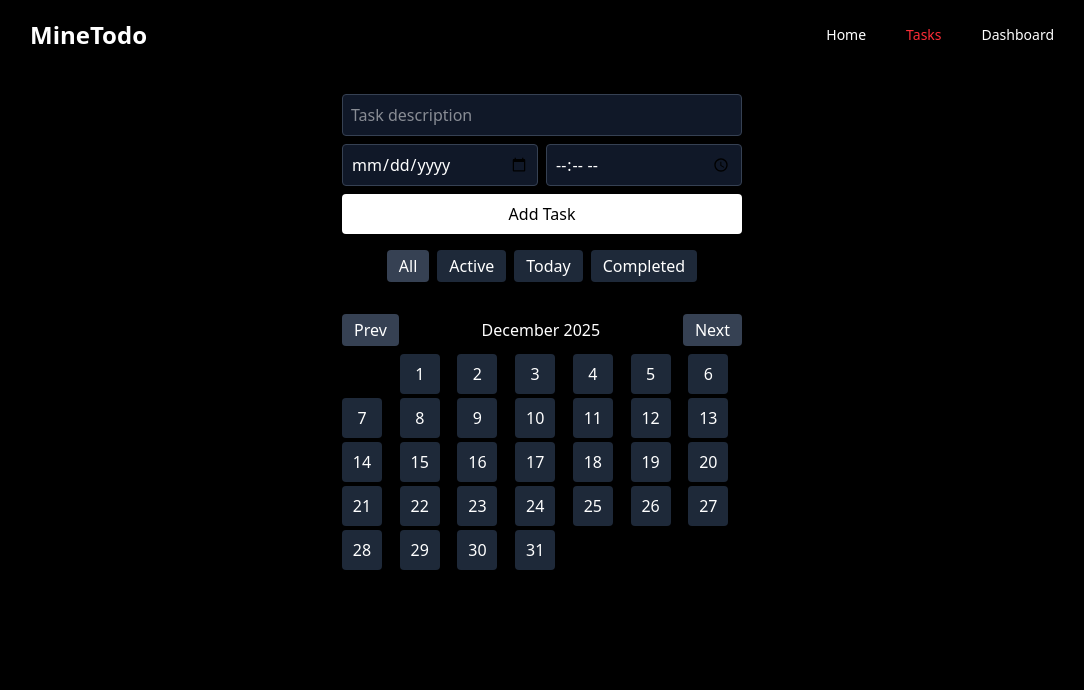
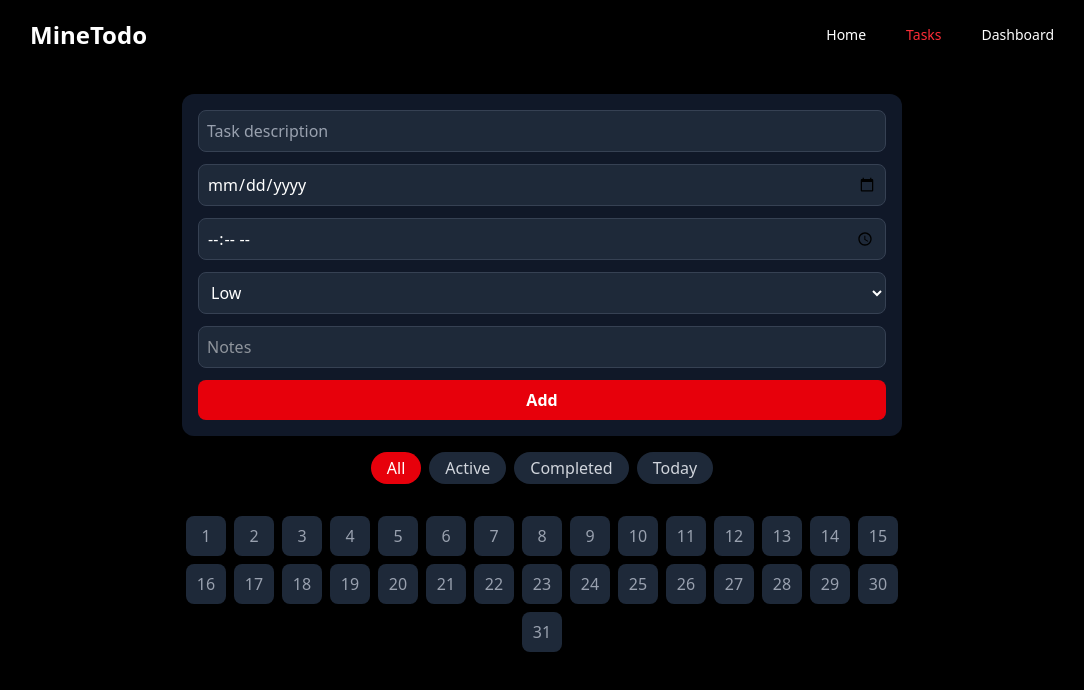
Before and after one commit to homecoming7777/MytodoList, a React (Vite) app: page /Tasks in a window 1280 px wide. Shown: the top 690 px of the page, without its empty margins (98-1182 px from the left). Built offline with nearby package versions, Linux system fonts and the light colour scheme; a web font is replaced by a local one.

Commit message:
change colors and fix grids layout

```diff
--- a/src/components/TodoItem.jsx
+++ b/src/components/TodoItem.jsx
@@ -1,3 +1,5 @@
+import { useState, useRef, useEffect } from "react";
+
 export default function TodoItem({
   todo,
   toggleCompleted,
@@ -10,86 +12,138 @@ export default function TodoItem({
   setEditDate,
   editTime,
   setEditTime,
+  editPriority,
+  setEditPriority,
+  editTags,
+  setEditTags,
+  editNotes,
+  setEditNotes,
   saveEdit,
 }) {
-  const today = new Date().toISOString().slice(0, 10);
-  const isToday = todo.date === today;
+  const [expanded, setExpanded] = useState(false);
+  const [isOverflowing, setIsOverflowing] = useState(false);
+  const textRef = useRef(null);
+
+  const priorityColors = {
+    High: "bg-red-500",
+    Medium: "bg-yellow-500",
+    Low: "bg-green-500",
+  };
+
+  useEffect(() => {
+    if (textRef.current) {
+      setIsOverflowing(
+        textRef.current.scrollHeight > textRef.current.clientHeight
+      );
+    }
+  }, [todo.text, expanded]);
 
   return (
-    <li className="bg-gray-900 border border-gray-800 p-3 rounded-lg flex flex-col gap-2">
+    <li className="bg-gray-900 overflow-x-auto p-4 rounded-xl flex flex-col md:flex-row justify-between items-start md:items-center gap-3">
       {editingId === todo.id ? (
-        /* EDIT MODE */
-        <div className="flex flex-col md:flex-row gap-2 w-full">
+        <div className="flex flex-col md:grid gap-2 w-full items-start md:items-center">
           <input
             value={editText}
             onChange={(e) => setEditText(e.target.value)}
-            className="bg-gray-800 border border-gray-700 p-2 rounded flex-1 text-white"
-            placeholder="Task title"
+            className="bg-gray-800 w-full border border-gray-700 p-2 rounded flex-1 min-w-0"
+            placeholder="Task name"
           />
-
           <input
             type="date"
             value={editDate}
             onChange={(e) => setEditDate(e.target.value)}
-            className="bg-gray-800 border border-gray-700 p-2 rounded text-white"
+            className="bg-gray-800 w-full border border-gray-700 p-2 rounded"
           />
-
           <input
             type="time"
             value={editTime}
             onChange={(e) => setEditTime(e.target.value)}
-            className="bg-gray-800 border border-gray-700 p-2 rounded text-white"
+            className="bg-gray-800 w-full border border-gray-700 p-2 rounded"
           />
-
+          <select
+            value={editPriority}
+            onChange={(e) => setEditPriority(e.target.value)}
+            className="bg-gray-800 w-full border border-gray-700 p-2 rounded"
+          >
+            <option value="Low">Low</option>
+            <option value="Medium">Medium</option>
+            <option value="High">High</option>
+          </select>
+          <input
+            value={editTags}
+            onChange={(e) => setEditTags(e.target.value)}
+            placeholder="Tags"
+            className="bg-gray-800 w-full border border-gray-700 p-2 rounded min-w-0"
+          />
+          <input
+            value={editNotes}
+            onChange={(e) => setEditNotes(e.target.value)}
+            placeholder="Notes"
+            className="bg-gray-800 w-full border border-gray-700 p-2 rounded min-w-0"
+          />
           <button
             onClick={() => saveEdit(todo.id)}
-            className="bg-indigo-600 hover:bg-indigo-500 px-4 rounded text-white active:scale-95 transition"
+            className="bg-white text-black px-4 py-2 rounded"
           >
             Save
           </button>
         </div>
       ) : (
-        /* VIEW MODE */
-        <div className="flex flex-col md:flex-row justify-between items-start md:items-center gap-2">
-          <div className="flex items-center gap-3">
+        <div className="flex flex-col md:flex-row justify-between items-start md:items-center w-full gap-3">
+
+          <div className="flex items-start gap-3 flex-1 min-w-0">
             <input
               type="checkbox"
               checked={todo.completed}
               onChange={() => toggleCompleted(todo.id)}
-              className="w-5 h-5 accent-indigo-600"
+              className="w-5 h-5 mt-1"
             />
 
-            <span
-              className={`text-sm md:text-base ${
-                todo.completed
-                  ? "line-through text-gray-500"
-                  : "text-white"
-              }`}
-            >
-              {todo.text}
-            </span>
+            <div className="flex mr-5 flex-col min-w-0">
+              <span
+                ref={textRef}
+                className={`
+                  ${todo.completed ? "line-through text-gray-500" : ""}
+                  ${expanded ? "" : "line-clamp-2"}
+                  break-words whitespace-normal
+                `}
+              >
+                {todo.text}
+              </span>
 
-            {isToday && (
-              <span className="text-xs px-2 py-0.5 rounded bg-indigo-600 text-white">
-                Today
+              {isOverflowing && (
+                <button
+                  onClick={() => setExpanded(!expanded)}
+                  className="text-xs text-purple-400 mt-1 self-start"
+                >
+                  {expanded ? "Show less" : "Show more"}
+                </button>
+              )}
+            </div>
+          </div>
+
+          <div className="mt-3 flex gap-2 items-center flex-wrap text-sm">
+            {todo.date && <span className="text-gray-400">{todo.date}</span>}
+            {todo.time && <span className="text-gray-400">{todo.time}</span>}
+            {todo.priority && (
+              <span
+                className={`text-white px-2 py-0.5 rounded ${priorityColors[todo.priority]}`}
+              >
+                {todo.priority}
               </span>
             )}
-          </div>
-
-          <div className="flex gap-3 items-center text-sm text-gray-400 flex-wrap">
-            {todo.date && <span>{todo.date}</span>}
-            {todo.time && <span>{todo.time}</span>}
-
-            <button
-              onClick={() => startEdit(todo)}
-              className="hover:text-white transition"
-            >
-              Edit
-            </button>
-
+            {todo.tags && (
+              <span className="text-gray-400 break-words">{todo.tags}</span>
+            )}
+            {todo.notes && (
+              <span className="text-gray-400 italic break-words">
+                {todo.notes}
+              </span>
+            )}
+            <button className="flex" onClick={() => startEdit(todo)}>Edit</button>
             <button
               onClick={() => deleteTodo(todo.id)}
-              className="text-red-400 hover:text-red-300 transition"
+              className="text-red-400"
             >
               Delete
             </button>
--- a/src/pages/Tasks.jsx
+++ b/src/pages/Tasks.jsx
@@ -3,9 +3,6 @@ import Navbar from "../components/Navbar";
 import TodoItem from "../components/TodoItem";
 
 export default function Tasks() {
-  const today = new Date();
-  const todayStr = today.toISOString().slice(0, 10);
-
   const [todos, setTodos] = useState(() => {
     const saved = localStorage.getItem("todos");
     return saved ? JSON.parse(saved) : [];
@@ -14,52 +11,25 @@ export default function Tasks() {
   const [input, setInput] = useState("");
   const [date, setDate] = useState("");
   const [time, setTime] = useState("");
-
-  const [filter, setFilter] = useState("all");
-  const [selectedDate, setSelectedDate] = useState(null);
+  const [priority, setPriority] = useState("Low");
+  const [tags, setTags] = useState("");
+  const [notes, setNotes] = useState("");
 
   const [editingId, setEditingId] = useState(null);
   const [editText, setEditText] = useState("");
   const [editDate, setEditDate] = useState("");
   const [editTime, setEditTime] = useState("");
+  const [editPriority, setEditPriority] = useState("Low");
+  const [editTags, setEditTags] = useState("");
+  const [editNotes, setEditNotes] = useState("");
 
-  // For month navigation
-  const [calendarMonth, setCalendarMonth] = useState(today.getMonth());
-  const [calendarYear, setCalendarYear] = useState(today.getFullYear());
+  const [filter, setFilter] = useState("all");
+  const [selectedDate, setSelectedDate] = useState(null);
 
-  // Browser notifications
-  useEffect(() => {
-    if (Notification.permission !== "granted") {
-      Notification.requestPermission();
-    }
-  }, []);
+  const todayStr = new Date().toISOString().slice(0, 10);
 
-  // Save todos in localStorage
   useEffect(() => {
     localStorage.setItem("todos", JSON.stringify(todos));
-  }, [todos]);
-
-  // Notifications
-  useEffect(() => {
-    const interval = setInterval(() => {
-      const now = new Date();
-      todos.forEach((todo) => {
-        if (!todo.completed && !todo.notified && todo.date && todo.time) {
-          const todoDateTime = new Date(`${todo.date}T${todo.time}`);
-          if (now >= todoDateTime && now - todoDateTime < 60000) {
-            if (Notification.permission === "granted") {
-              new Notification("Todo Reminder", { body: todo.text });
-            }
-            setTodos((prev) =>
-              prev.map((t) =>
-                t.id === todo.id ? { ...t, notified: true } : t
-              )
-            );
-          }
-        }
-      });
-    }, 60000);
-    return () => clearInterval(interval);
   }, [todos]);
 
   const addTodo = () => {
@@ -71,28 +41,30 @@ export default function Tasks() {
         text: input,
         completed: false,
         date: date || todayStr,
-        time: time || "",
-        notified: false,
+        time,
+        priority,
+        tags,
+        notes,
       },
     ]);
     setInput("");
     setDate("");
     setTime("");
+    setPriority("Low");
+    setTags("");
+    setNotes("");
   };
 
   const deleteTodo = (id) => setTodos(todos.filter((t) => t.id !== id));
-  const toggleCompleted = (id) =>
-    setTodos(
-      todos.map((t) =>
-        t.id === id ? { ...t, completed: !t.completed } : t
-      )
-    );
 
   const startEdit = (todo) => {
     setEditingId(todo.id);
     setEditText(todo.text);
     setEditDate(todo.date);
     setEditTime(todo.time || "");
+    setEditPriority(todo.priority || "Low");
+    setEditTags(todo.tags || "");
+    setEditNotes(todo.notes || "");
   };
 
   const saveEdit = (id) => {
@@ -103,8 +75,10 @@ export default function Tasks() {
               ...t,
               text: editText,
               date: editDate || todayStr,
-              time: editTime || "",
-              notified: false,
+              time: editTime,
+              priority: editPriority,
+              tags: editTags,
+              notes: editNotes,
             }
           : t
       )
@@ -112,88 +86,84 @@ export default function Tasks() {
     setEditingId(null);
   };
 
+  const toggleCompleted = (id) => {
+    setTodos(
+      todos.map((t) =>
+        t.id === id ? { ...t, completed: !t.completed } : t
+      )
+    );
+  };
+
   const filteredTodos = todos.filter((t) => {
     if (selectedDate) return t.date === selectedDate;
-    switch (filter) {
-      case "active":
-        return !t.completed;
-      case "completed":
-        return t.completed;
-      case "today":
-        return t.date === todayStr;
-      default:
-        return true;
-    }
+    if (filter === "all") return true;
+    if (filter === "active") return !t.completed;
+    if (filter === "completed") return t.completed;
+    if (filter === "today") return t.date === todayStr;
   });
 
-  // Calendar helpers
-  const daysInMonth = new Date(calendarYear, calendarMonth + 1, 0).getDate();
-  const monthStart = new Date(calendarYear, calendarMonth, 1).getDay(); // 0-6, Sun-Sat
-
-  const goPrevMonth = () => {
-    if (calendarMonth === 0) {
-      setCalendarMonth(11);
-      setCalendarYear(calendarYear - 1);
-    } else {
-      setCalendarMonth(calendarMonth - 1);
-    }
-  };
-
-  const goNextMonth = () => {
-    if (calendarMonth === 11) {
-      setCalendarMonth(0);
-      setCalendarYear(calendarYear + 1);
-    } else {
-      setCalendarMonth(calendarMonth + 1);
-    }
-  };
+  const daysInMonth = new Date(
+    new Date().getFullYear(),
+    new Date().getMonth() + 1,
+    0
+  ).getDate();
 
   return (
     <>
       <Navbar />
-
-      <div className="min-h-screen bg-black text-white p-6 max-w-md mx-auto">
-        {/* Add task */}
-        <div className="flex flex-col gap-2">
+      <div className="min-h-screen bg-black text-white p-6 max-w-3xl mx-auto">
+        <div className="bg-gray-900 p-4 rounded-xl shadow-md flex flex-col md:grid md:grid-cols-3 lg:grid lg:grid-cols-1 gap-3 items-center">
           <input
+            type="text"
             value={input}
             onChange={(e) => setInput(e.target.value)}
             placeholder="Task description"
-            className="bg-gray-900 border border-gray-700 p-2 rounded"
+            className="w-full flex-1 bg-gray-800 border border-gray-700 p-2 rounded-lg placeholder-gray-400 focus:outline-none focus:ring-2 focus:ring-red-600"
           />
-          <div className="flex gap-2">
           <input
             type="date"
             value={date}
             onChange={(e) => setDate(e.target.value)}
-              className="bg-gray-900 border border-gray-700 p-2 rounded flex-1"
+            className="w-full bg-gray-800 border border-gray-700 p-2 rounded-lg focus:outline-none focus:ring-2 focus:ring-red-600"
           />
           <input
             type="time"
             value={time}
             onChange={(e) => setTime(e.target.value)}
-              className="bg-gray-900 border border-gray-700 p-2 rounded flex-1"
+            className="bg-gray-800 w-full border border-gray-700 p-2 rounded-lg focus:outline-none focus:ring-2 focus:ring-red-600"
           />
-          </div>
+          <select
+            value={priority}
+            onChange={(e) => setPriority(e.target.value)}
+            className="bg-gray-800 w-full border border-gray-700 p-2 rounded-lg focus:outline-none focus:ring-2 focus:ring-red-600"
+          >
+            <option value="Low">Low</option>
+            <option value="Medium">Medium</option>
+            <option value="High">High</option>
+          </select>
+          <input
+            value={notes}
+            onChange={(e) => setNotes(e.target.value)}
+            placeholder="Notes"
+            className="bg-gray-800 w-full border border-gray-700 p-2 rounded-lg focus:outline-none focus:ring-2 focus:ring-red-600"
+          />
           <button
             onClick={addTodo}
-            className="bg-white text-black py-2 rounded"
+            className="bg-red-600 w-full hover:bg-red-700 active:bg-red-800 transition px-4 py-2 rounded-lg font-semibold"
           >
-            Add Task
+            Add
           </button>
         </div>
 
-        {/* Filters */}
         <div className="flex justify-center gap-2 mt-4 flex-wrap">
-          {["all", "active", "today", "completed"].map((f) => (
+          {["all", "active", "completed", "today"].map((f) => (
             <button
               key={f}
-              onClick={() => {
-                setFilter(f);
-                setSelectedDate(null);
-              }}
-              className={`px-3 py-1 rounded ${
-                filter === f ? "bg-gray-700" : "bg-gray-800"
+              onClick={() => setFilter(f)}
+              className={`px-4 py-1 rounded-full font-medium transition ${
+                filter === f
+                  ? "bg-red-600 text-white"
+                  : "bg-gray-800 text-gray-300 hover:bg-gray-700"
               }`}
             >
               {f.charAt(0).toUpperCase() + f.slice(1)}
@@ -201,12 +171,11 @@ export default function Tasks() {
           ))}
         </div>
 
-        {/* Todo list */}
-        <ul className="mt-6 space-y-3">
-          {filteredTodos.map((todo) => (
+        <ul className="mt-6 space-y-4">
+          {filteredTodos.map((t) => (
             <TodoItem
-              key={todo.id}
-              todo={todo}
+              key={t.id}
+              todo={t}
               toggleCompleted={toggleCompleted}
               startEdit={startEdit}
               deleteTodo={deleteTodo}
@@ -217,51 +186,33 @@ export default function Tasks() {
               setEditDate={setEditDate}
               editTime={editTime}
               setEditTime={setEditTime}
+              editPriority={editPriority}
+              setEditPriority={setEditPriority}
+              editTags={editTags}
+              setEditTags={setEditTags}
+              editNotes={editNotes}
+              setEditNotes={setEditNotes}
               saveEdit={saveEdit}
             />
           ))}
         </ul>
 
-        {/* Mini calendar */}
-        <div className="mt-8">
-          <div className="flex justify-between items-center mb-2">
-            <button onClick={goPrevMonth} className="px-3 py-1 bg-gray-700 rounded">
-              Prev
-            </button>
-            <span>
-              {new Date(calendarYear, calendarMonth).toLocaleString("default", {
-                month: "long",
-                year: "numeric",
-              })}
-            </span>
-            <button onClick={goNextMonth} className="px-3 py-1 bg-gray-700 rounded">
-              Next
-            </button>
-          </div>
-
-          <div className="grid grid-cols-7 gap-1">
-            {Array.from({ length: monthStart }).map((_, i) => (
-              <div key={`empty-${i}`} />
-            ))}
+        <div className="mt-8 flex flex-wrap gap-2 justify-center">
           {Array.from({ length: daysInMonth }, (_, i) => i + 1).map((d) => {
-              const dateStr = `${calendarYear}-${String(calendarMonth + 1).padStart(2, "0")}-${String(
-                d
-              ).padStart(2, "0")}`;
+            const dateStr = `${new Date().getFullYear()}-${String(
+              new Date().getMonth() + 1
+            ).padStart(2, "0")}-${String(d).padStart(2, "0")}`;
             const hasTask = todos.some((t) => t.date === dateStr);
-
             return (
               <button
                 key={d}
-                  onClick={() => {
-                    setSelectedDate(dateStr);
-                    setFilter("all");
-                  }}
-                  className={`w-10 h-10 rounded ${
+                onClick={() => setSelectedDate(dateStr)}
+                className={`w-10 h-10 rounded-lg font-medium transition ${
                   selectedDate === dateStr
-                      ? "bg-purple-600"
+                    ? "bg-red-600 text-white"
                     : hasTask
-                      ? "border border-purple-500"
-                      : "bg-gray-800"
+                    ? "border-2 border-red-500 text-white"
+                    : "bg-gray-800 text-gray-400 hover:bg-gray-700"
                 }`}
               >
                 {d}
@@ -269,12 +220,11 @@ export default function Tasks() {
             );
           })}
         </div>
-        </div>
 
         {selectedDate && (
           <button
             onClick={() => setSelectedDate(null)}
-            className="mt-4 w-full bg-gray-700 py-2 rounded"
+            className="mt-4 px-4 py-2 bg-gray-700 rounded-lg hover:bg-gray-600 transition"
           >
             Clear Date Filter
           </button>
--- a/vite.config.js
+++ b/vite.config.js
@@ -5,7 +5,9 @@ import tailwindcss from '@tailwindcss/vite'
 export default defineConfig({
   plugins: [
      tailwindcss(),
-    react()
+    react(),
+    require('@tailwindcss/line-clamp'),
+
   ],
   server: {
     host: true,
```
Also changed, not shown: src/components/MiniCalendar.jsx (renamed from src/components/Mini$Calendar.jsx). Lines whose indentation alone changed are shown as unchanged.
